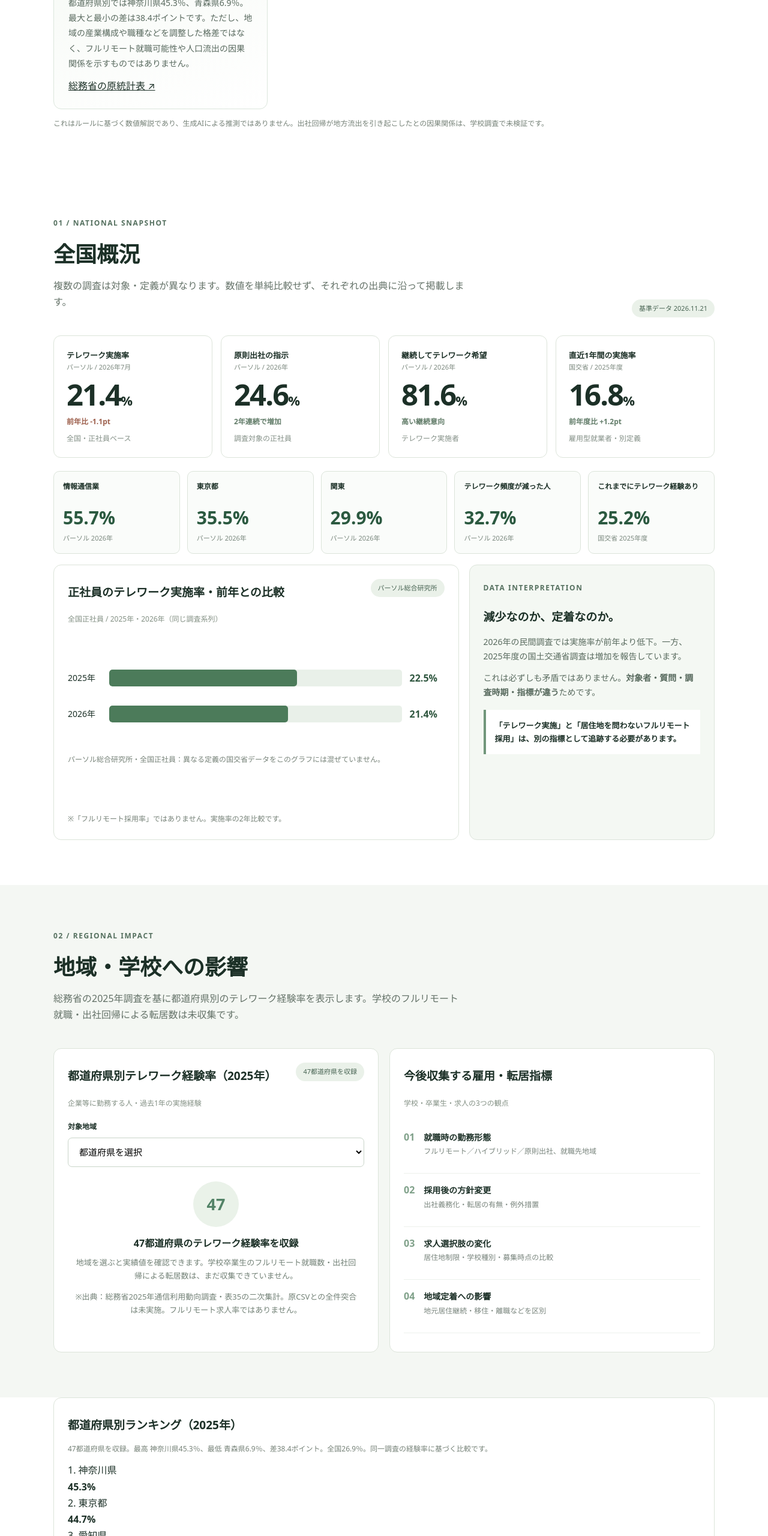
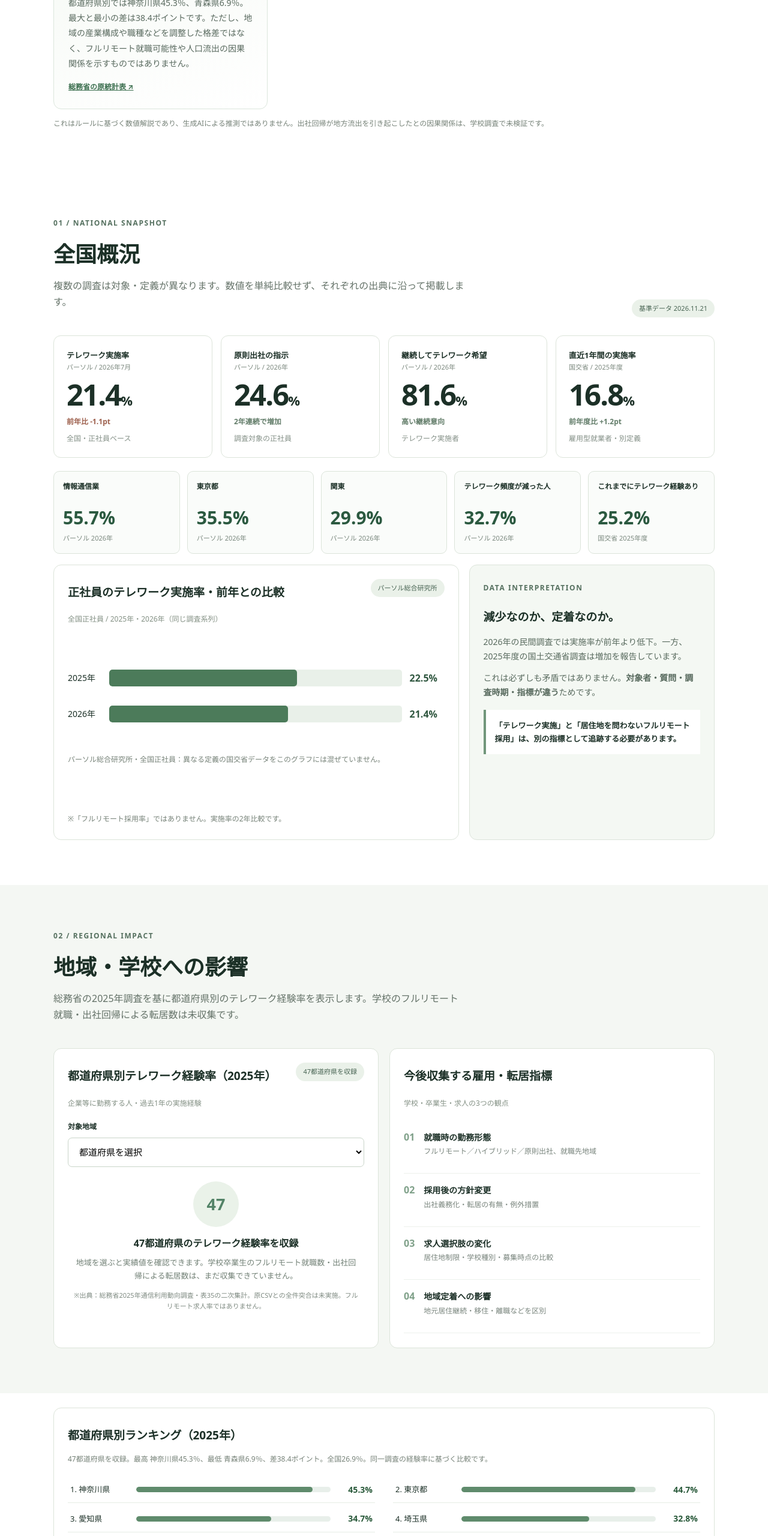
Before and after one commit to nobby11334/remote-work-atlas, a plain HTML site: page index.html in a window 1280 px wide. Shown: the part 1280-3840 px from the top of the page at 60% size. Drawn offline with Linux system fonts and the light colour scheme.

Commit message:
Style interactive prefectural data and ranking charts

```diff
--- a/styles.css
+++ b/styles.css
@@ -35,3 +35,17 @@
 .management-conclusion p{color:#dce9dd}
 .management-conclusion .footnote{color:#bbcdbd}
 @media(max-width:850px){.management-split{grid-template-columns:1fr}}
+
+
+/* Prefecture observations (2025 MIC survey; secondary transcription) */
+.pref-list-panel{margin:24px auto 0}
+.pref-ranking{display:grid;grid-template-columns:repeat(2,minmax(0,1fr));gap:4px 30px;margin-top:18px}
+.pref-ranking-row{display:grid;grid-template-columns:100px 1fr 60px;gap:10px;align-items:center;padding:10px 4px;border-bottom:1px solid #e6ede5;cursor:pointer;font-size:13px}
+.pref-ranking-row:hover{background:#f1f6f0}
+.pref-ranking-row strong{text-align:right;color:#2a5a3b;font-size:14px}
+.pref-ranking-track{height:9px;background:#e8efea;border-radius:20px;overflow:hidden}
+.pref-ranking-fill{height:100%;display:block;background:#5f8b6c;border-radius:20px}
+.pref-disclaimer{font-size:11px!important;color:#7e8a81!important;margin-top:12px!important}
+.no-data-icon.pref-number{border-radius:12px;width:auto;padding:0 14px;font-size:24px;min-width:96px}
+.analysis-item a{font-size:12px;font-weight:700;color:#3d7050}
+@media(max-width:700px){.pref-ranking{grid-template-columns:1fr}.pref-ranking-row{grid-template-columns:93px 1fr 54px;font-size:12px}}
```
